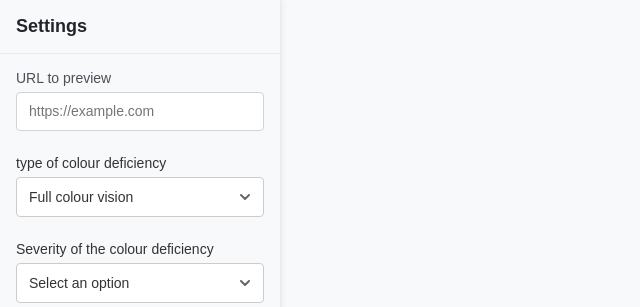
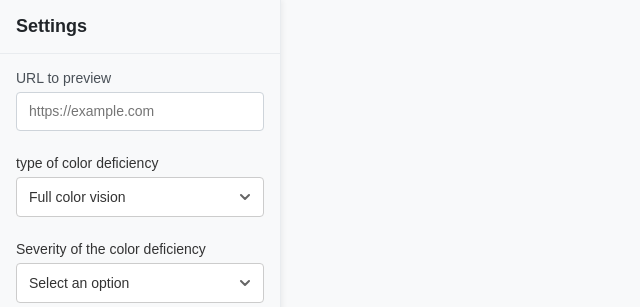
Before and after one commit to TheInclusiveWeb/colour-blindness-simulator, a React (Vite) app: page / in a window 1280 px wide. Shown: the top 307 px of the page, without its empty margins (0-640 px from the left). Built offline with nearby package versions, Linux system fonts and the light colour scheme.

Commit message:
fix: changes spelling to american english

```diff
--- a/index.html
+++ b/index.html
@@ -5,7 +5,7 @@
     <link rel="icon" type="image/svg+xml" href="/icon.svg" />
     <meta name="viewport" content="width=device-width, initial-scale=1.0" />
     <script defer src="https://cloud.umami.is/script.js" data-website-id="%VITE_UMAMI_WEBSITE_ID%"></script>
-    <title>Colour deficiency simulator</title>
+    <title>Color deficiency simulator</title>
   </head>
   <body>
     <div id="root" style="width: 100vw; height: 100vh"></div>
--- a/package.json
+++ b/package.json
@@ -1,5 +1,5 @@
 {
-  "name": "colour-blindness-simulator",
+  "name": "color-deficiency-simulator",
   "private": true,
   "version": "0.0.0",
   "type": "module",
--- a/src/App.tsx
+++ b/src/App.tsx
@@ -13,7 +13,7 @@ export default function App() {
   const VISION_DISORDER_OPTIONS: SelectOption[] = [
     {
       value: 'None',
-      label: 'Full colour vision'
+      label: 'Full color vision'
     },
     {
       value: 'Protanomaly',
@@ -32,7 +32,7 @@ export default function App() {
   const VISION_DISORDER_STRENGTHS = [
     {
       value: '0.0',
-      label: '0% (full colour vision)'
+      label: '0% (full color vision)'
     },
     {
       value: '0.1',
@@ -72,7 +72,7 @@ export default function App() {
     },
     {
       value: '1.0',
-      label: '100% (No colour visible)'
+      label: '100% (No color visible)'
     },
   ]
 
@@ -100,16 +100,16 @@ export default function App() {
 
   return (
     <div className="app">
-      {/* Sidebar component with url, filter for colour vision disorder type and strength */}
+      {/* Sidebar component with url, filter for color vision disorder type and strength */}
       <Sidebar
         defaultUrl=''
         onUrlChange={handleUrlChange}
       >
-        {/* Colour blindness type */}
-        <Select onChange={(value: VisionDisorderOptions) => setVariant(value)} options={VISION_DISORDER_OPTIONS} value={variant} label='type of colour deficiency' />
+        {/* Color blindness type */}
+        <Select onChange={(value: VisionDisorderOptions) => setVariant(value)} options={VISION_DISORDER_OPTIONS} value={variant} label='type of color deficiency' />
 
-        {/* Colour blindness severity (0-100) */}
-        <Select onChange={(value: number) => setStrength(value)} options={VISION_DISORDER_STRENGTHS} value={`${strength}`} label='Severity of the colour deficiency' />
+        {/* Color blindness severity (0-100) */}
+        <Select onChange={(value: number) => setStrength(value)} options={VISION_DISORDER_STRENGTHS} value={`${strength}`} label='Severity of the color deficiency' />
 
         {/* Confirmation button */}
         <Button
--- a/src/components/ui/sidebar/Sidebar.tsx
+++ b/src/components/ui/sidebar/Sidebar.tsx
@@ -22,7 +22,7 @@ const Sidebar: React.FC<SidebarProps> = ({
   }
 
   return (
-    <aside className={styles.sidebar} aria-label="Colour blindness simulator sidebar">
+    <aside className={styles.sidebar} aria-label="Color blindness simulator sidebar">
       <header className={styles.header}>
         <h2 id="sidebar-title" className={styles.title}>
           Settings
```
